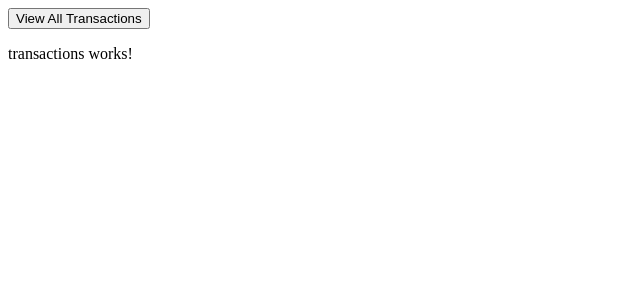
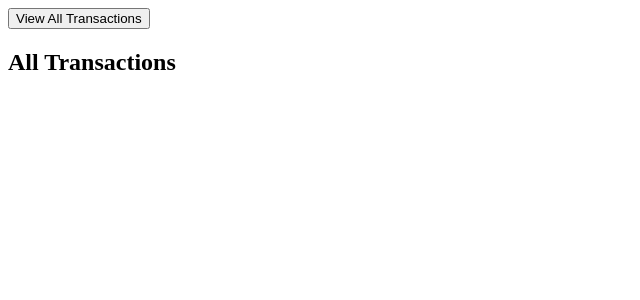
Before and after one commit to TheFloorIs-Java/P2GamesShop, an Angular app: page /transactions in a window 1280 px wide. Both pictures are taken after a click on the button "View All Transactions". Shown: the top 300 px of the page, without its empty margins (0-640 px from the left). Built offline with nearby package versions, Linux system fonts and the light colour scheme.

Commit message:
view all button shows/hides a div when clicked

```diff
--- a/src/app/pages/transactions/transactions.component.html
+++ b/src/app/pages/transactions/transactions.component.html
@@ -1,2 +1,5 @@
-<button>View All Transactions</button>
-<p>transactions works!</p>
+<button (click)=onViewAllButtonClicked()>View All Transactions</button>
+<div *ngIf="viewAllButtonPressed">
+    <h2>All Transactions</h2>
+
+</div>
--- a/src/app/pages/transactions/transactions.component.ts
+++ b/src/app/pages/transactions/transactions.component.ts
@@ -6,10 +6,14 @@ import { Component, OnInit } from '@angular/core';
   styleUrls: ['./transactions.component.css']
 })
 export class TransactionsComponent implements OnInit {
+  viewAllButtonPressed : boolean = false;
 
   constructor() { }
 
   ngOnInit(): void {
   }
 
+  onViewAllButtonClicked() : void {
+    this.viewAllButtonPressed = !this.viewAllButtonPressed;
+  }
 }
```
